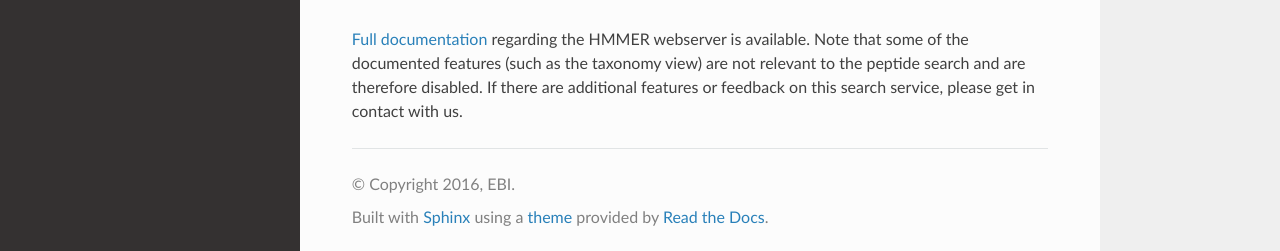
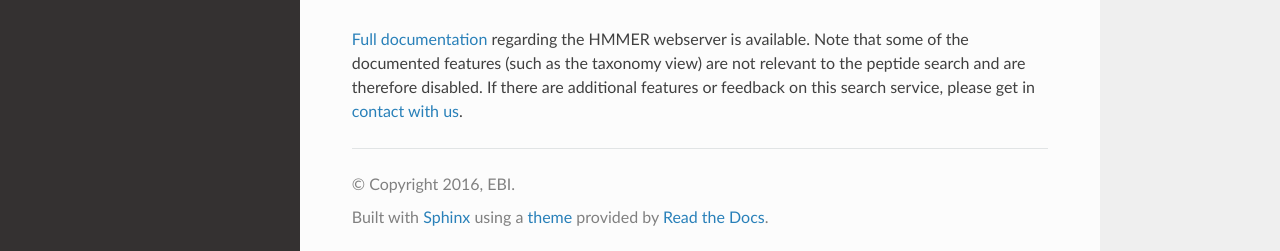
Before and after one commit to EBI-Metagenomics/EMG-docs, a Sphinx documentation site: the page built from docs/sequence-search.rst, in a window 1280 px wide and 900 px high, scrolled down 3291 px. Shown: the part 646-897 px from the top of the window. Built offline with Sphinx 7.4.7 and the Read the Docs theme 2.0.0, drawn with Linux system fonts in a browser that asks for light colours; part of the change alters nothing that is shown.

```diff
--- a/docs/sequence-search.rst
+++ b/docs/sequence-search.rst
@@ -127,4 +127,4 @@ Further information
 regarding the HMMER webserver is available. Note that some of the documented
 features (such as the taxonomy view) are not relevant to the peptide search
 and are therefore disabled. If there are additional features or feedback on this
-search service, please get in contact with us.
+search service, please get in `contact with us <https://www.ebi.ac.uk/support/metagenomics>`_.
```
